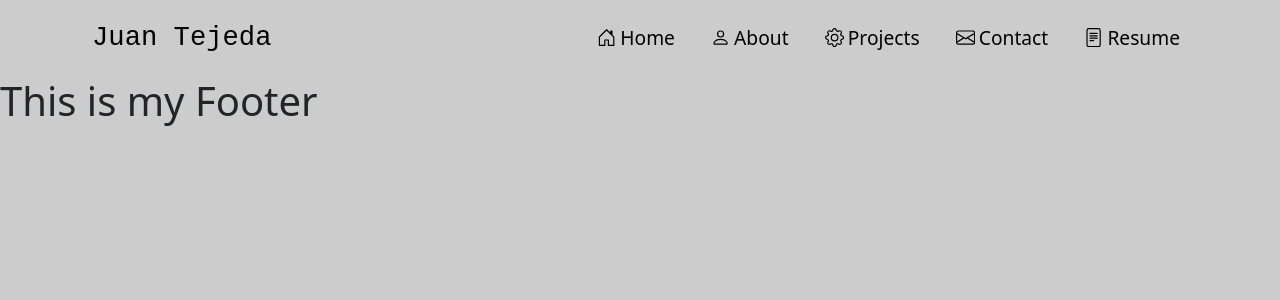
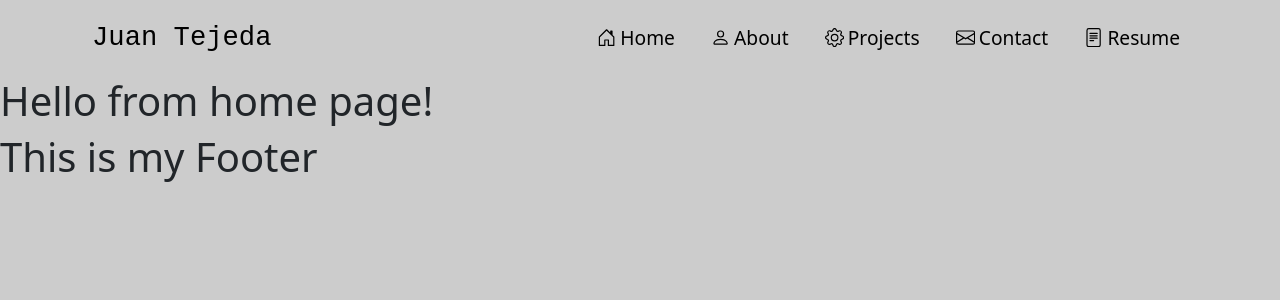
Before and after one commit to JuanTGit/JuanTGit.github.io, a React (Vite) app: page /home in a window 1280 px wide. Shown: the top 300 px of the page. Built offline with nearby package versions, Linux system fonts and the light colour scheme.

Commit message:
Added pages

```diff
--- a/src/App.jsx
+++ b/src/App.jsx
@@ -1,16 +1,18 @@
 import AppNavbar from "./Navbar"
 import Footer from "./Footer"
 import { Routes, Route } from "react-router-dom"
-import About from "./pages/about"
+import About from "./components/About/About"
+import Home from "./components/Home/Home"
 
 function App() {
 
   return(
     <>
         <AppNavbar />
-         <Routes>
-            <Route path="/about" element={<About />}/>
-         </Routes>
+            <Routes>
+                <Route path="/about" element={<About />}/>
+                <Route path="/home" element={<Home />}/>
+            </Routes>
         <Footer />
     </>
   )
--- a/src/pages/about.jsx
+++ b/src/components/About/About.jsx
@@ -1,4 +1,3 @@
-import { Link } from "react-router-dom";
 
 function About(){
     return (
--- /dev/null
+++ b/src/components/Home/Home.jsx
@@ -0,0 +1,10 @@
+
+function Home(){
+    return(
+        <div>
+            <h1>Hello from home page!</h1>
+        </div>
+    )
+}
+
+export default Home
```
